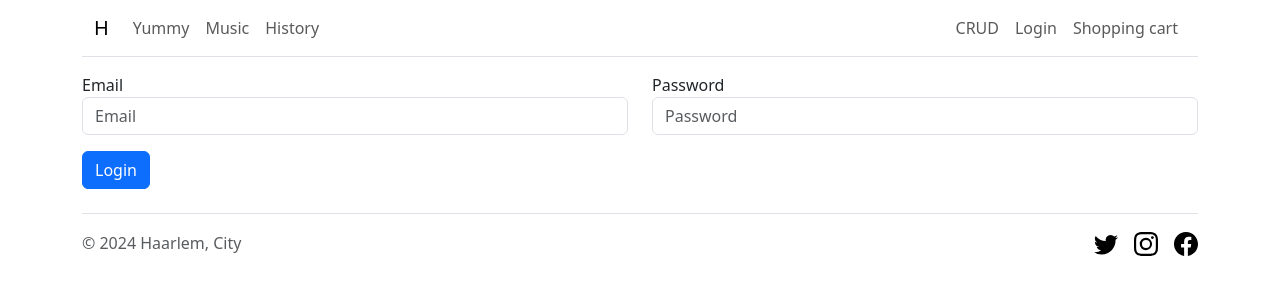
After one commit to l-huisman/The-Festival, a PHP site: template app/views/register/login.php in a window 1280 px wide. The commit adds this page. Shown: the top 300 px of the page. Run offline with PHP 8.4, Linux system fonts and the light colour scheme; the template is opened without the code that fills it, so the values that code supplies are empty.

Commit message:
login working + creating session

```diff
--- a/app/public/index.php
+++ b/app/public/index.php
@@ -1,4 +1,5 @@
 <?php
+session_start();
 require_once __DIR__ . '/../views/elements/header.php';
 require_once __DIR__ . '/../router/router.php';
 require_once __DIR__ . '/../views/elements/footer.php';
--- /dev/null
+++ b/app/views/register/login.php
@@ -0,0 +1,19 @@
+<div class="container">
+  <form class="my-3" action="/register/login" method="POST">
+    <div class="row">
+      <div class="col-md-6 mb-3">
+        <div class="form-group">
+          <label for="email">Email</label>
+          <input type="text" class="form-control" name="email" id="email" placeholder="Email">
+        </div>
+      </div>
+      <div class="col-md-6 mb-3">
+        <div class="form-group">
+          <label for="password">Password</label>
+          <input type="password" class="form-control" name="password" id="password" placeholder="Password">
+        </div>
+      </div>
+    </div>
+    <button type="submit" class="btn btn-primary">Login</button>
+  </form>
+</div>
--- a/app/views/register/register.php
+++ b/app/views/register/register.php
@@ -60,6 +60,8 @@
         </div>
       </div>
     </div>
+    <p class="small">Already have an account press <a href="/register/loginView">Here</a></p>
+
     <button type="submit" class="btn btn-primary">Submit</button>
   </form>
 </div>
```
Also changed, not shown: app/controllers/registerController.php (+21 -1 lines), app/router/router.php (+11 -0 lines), app/services/registerService.php (+6 -1 lines).
